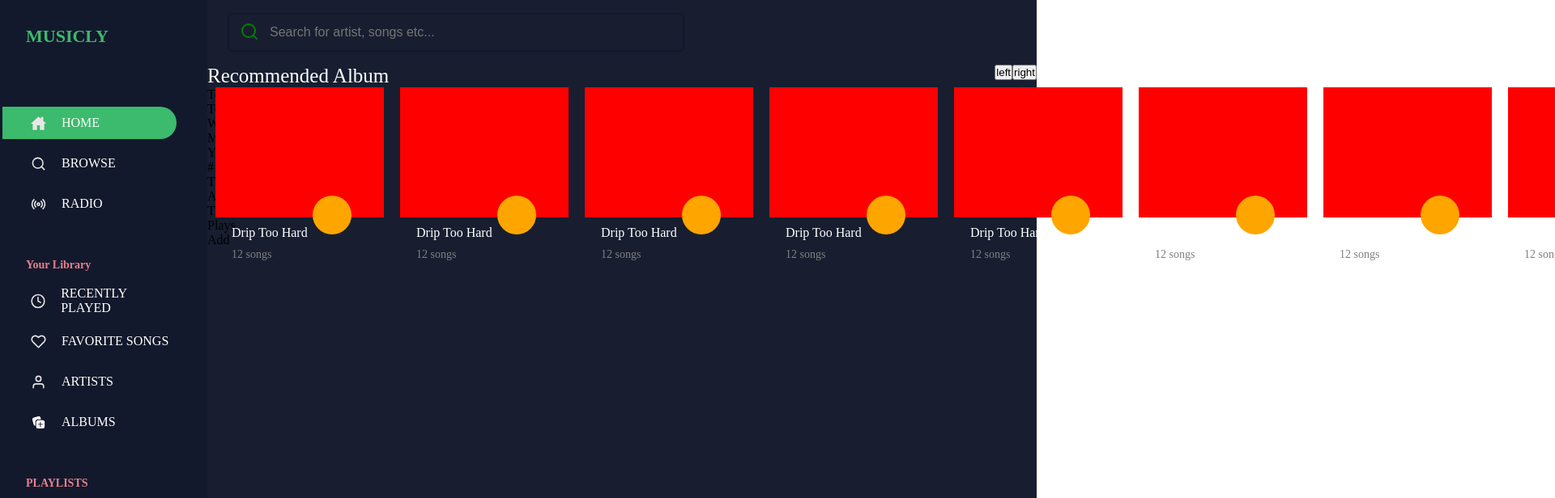
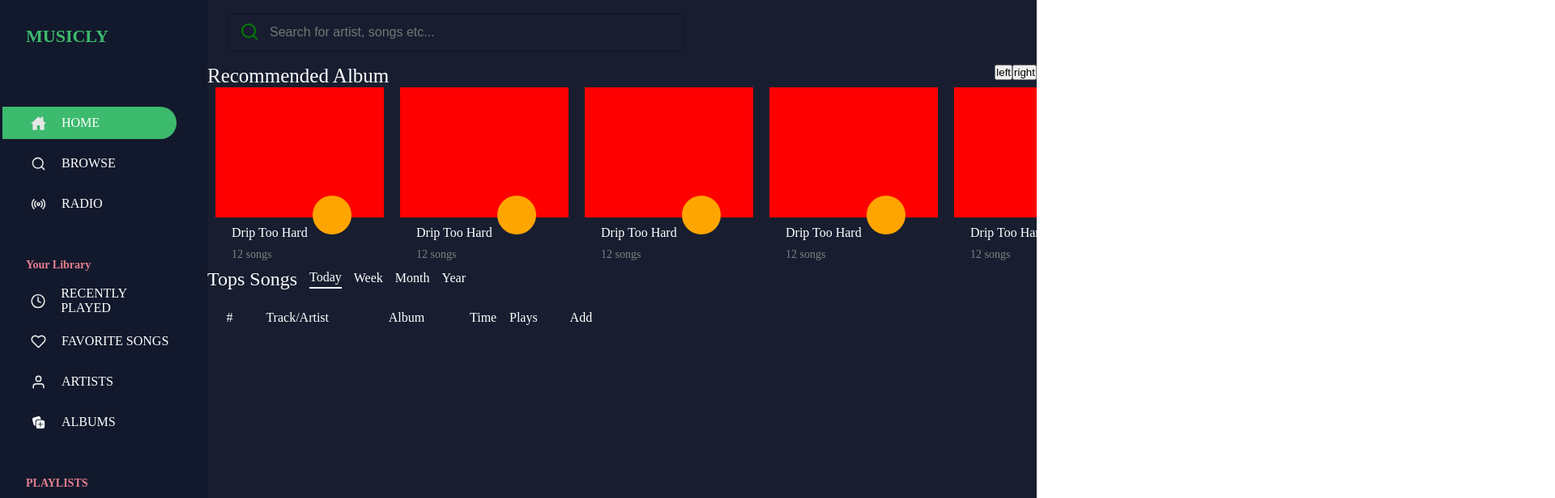
Before and after one commit to akshayrathigithub/MusicPlayer, a React app: page /browse in a window 1280 px wide. Shown: the top 616 px of the page at 81% size, 1920 px wide, since content can reach past the window. Built offline with nearby package versions, Linux system fonts and the light colour scheme.

Commit message:
styling added

```diff
--- a/src/Components/Browse/Browse.scss
+++ b/src/Components/Browse/Browse.scss
@@ -15,8 +15,9 @@
 
   & .slider-wrapper {
     width: 100%;
+    height: 14rem;
     position: relative;
-    overflow-x: -moz-hidden-unscrollable;
+    overflow-x: hidden;
 
     & .slider {
       position: absolute;
@@ -68,4 +69,62 @@
       }
     }
   }
+
+  & .top-songs-section {
+    color: white;
+    display: flex;
+    align-items: center;
+
+    & .top-songs {
+      font-size: 24px;
+      font-weight: 500;
+    }
+
+    & .text {
+      font-size: 16px;
+      font-weight: 500;
+      margin-left: 15px;
+      cursor: pointer;
+      padding-bottom: 3px;
+    }
+    & .active {
+      border-bottom: solid 2px white;
+    }
+  }
+
+  & .songs-list {
+    color: white;
+    width: 50%;
+    margin-top: 25px;
+
+    & .head {
+      display: flex;
+      width: 100%;
+      justify-content: space-evenly;
+
+      & .hash {
+        width: 5%;
+      }
+
+      & .artist-track {
+        width: 25%;
+      }
+
+      & .album {
+        width: 15%;
+      }
+
+      & .time {
+        width: 5%;
+      }
+
+      & .plays {
+        width: 10%;
+      }
+
+      & .add {
+        width: 8%;
+      }
+    }
+  }
 }
```
